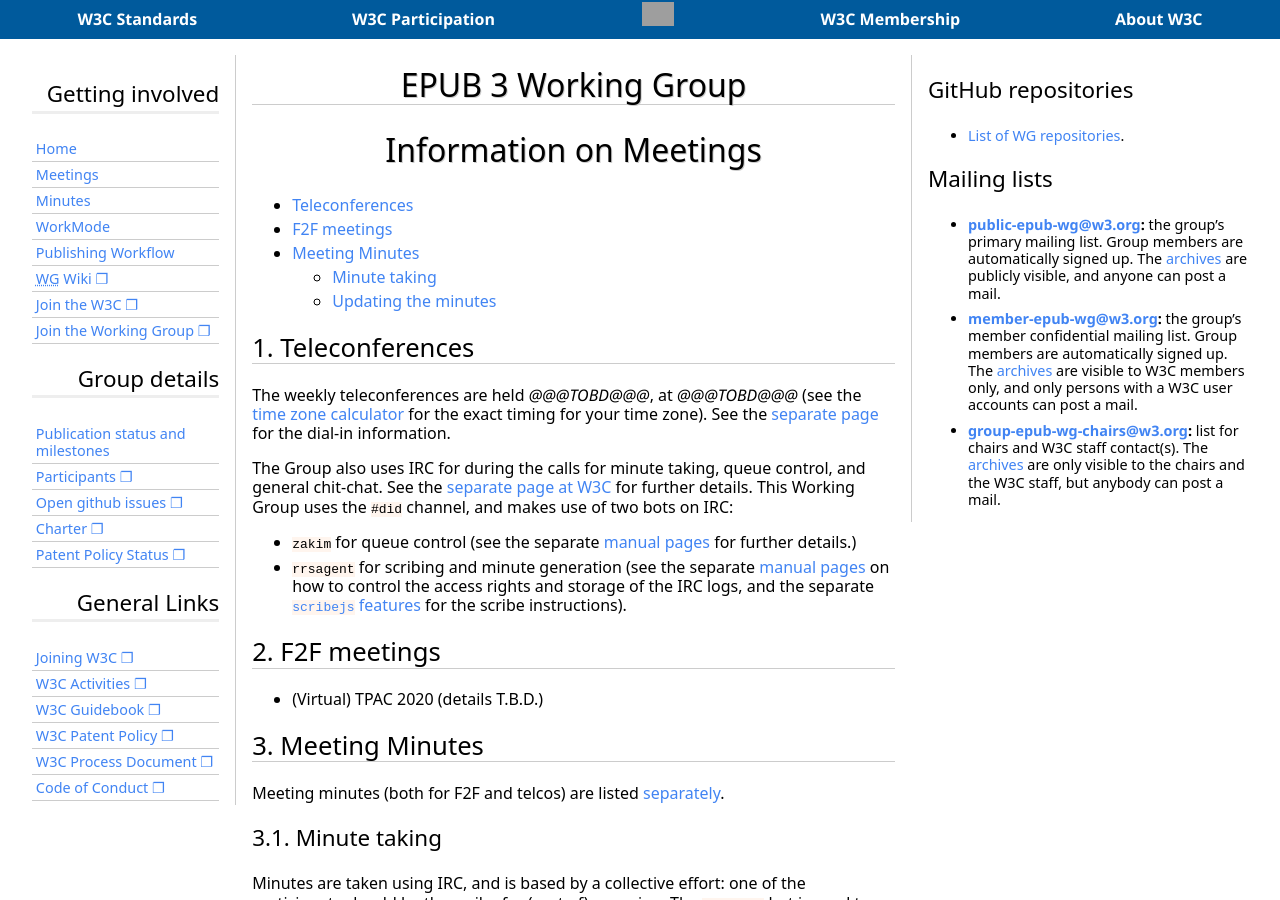
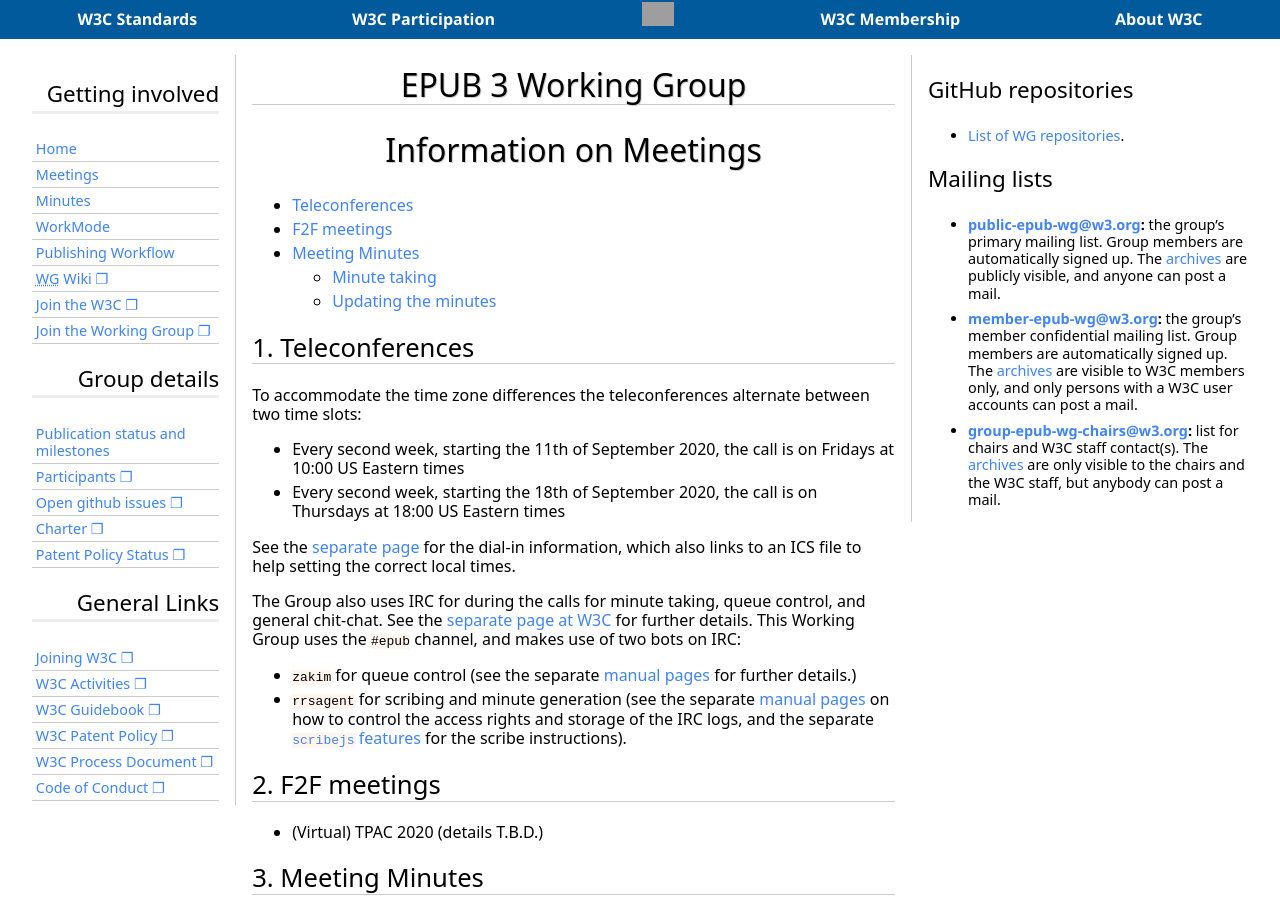
Before and after one commit to w3c/epub-wg, a Jekyll site: the page built from Meetings/index.md, in a window 1280 px wide and 900 px high. Built offline with Jekyll 4.4.1, drawn with Linux system fonts in a browser that asks for light colours; some web fonts are replaced; our own code applies the rules of GitHub Pages for plain Markdown files; grey boxes are pictures that could not be loaded.

Commit message:
Added call information

```diff
--- a/Meetings/index.md
+++ b/Meetings/index.md
@@ -10,10 +10,14 @@
 
 ## Teleconferences
 
+To accommodate the time zone differences the teleconferences alternate between two time slots:
 
-The weekly teleconferences are held _@@@TOBD@@@_, at *@@@TOBD@@@* (see the [time zone calculator](https://tinyurl.com/@@@TOBD@@@) for the exact timing for your time zone). See the [separate page](./zoom) for the dial-in information.
+* Every second week, starting the 11th of September 2020, the call is on Fridays at 10:00 US Eastern times
+* Every second week, starting the 18th of September 2020, the call is on Thursdays at 18:00 US Eastern times
 
-The Group also uses IRC for during the calls for minute taking, queue control, and general chit-chat. See the [separate page at W3C](https://www.w3.org/Project/IRC/) for further details. This Working Group uses the `#did` channel, and makes use of two bots on IRC:
+See the [separate page](./zoom) for the dial-in information, which also links to an ICS file to help setting the correct local times.
+
+The Group also uses IRC for during the calls for minute taking, queue control, and general chit-chat. See the [separate page at W3C](https://www.w3.org/Project/IRC/) for further details. This Working Group uses the `#epub` channel, and makes use of two bots on IRC:
 
 * `zakim` for queue control (see the separate [manual pages](https://www.w3.org/2001/12/zakim-irc-bot.html) for  further details.)
 * `rrsagent` for scribing and minute generation (see the separate [manual pages](https://www.w3.org/2002/03/RRSAgent) on how to control the access rights and storage of the IRC logs, and the separate [`scribejs` features](https://github.com/w3c/scribejs/blob/master/features.md) for the scribe instructions).
```
Also changed, not shown: Meetings/zoom.md (+1 -1 lines).
